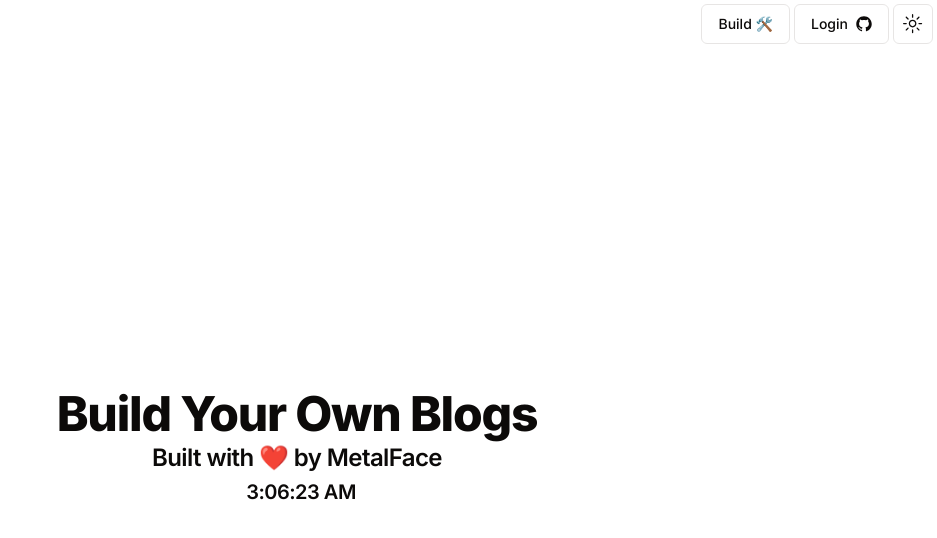
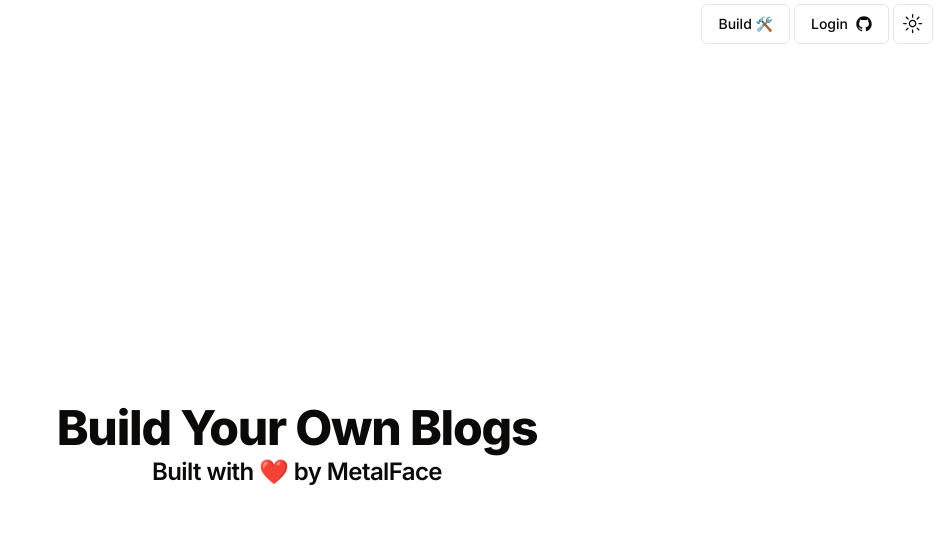
Before and after one commit to metal-face/blog-builder, a Next.js app: page / in a window 1280 px wide. Shown: the top 538 px of the page, without its empty margins (343-1280 px from the left). Built offline with nearby package versions, Linux system fonts and the light colour scheme.

Commit message:
Remove Clock component from HomeDisplay

```diff
--- a/components/home-display.tsx
+++ b/components/home-display.tsx
@@ -1,5 +1,4 @@
 import { TypographyH1 } from "@/components/typography/typography-h1";
-import { Clock } from "@/components/clock";
 import TypographyH3 from "./typography/typography-h3";
 
 export function HomeDisplay() {
@@ -7,7 +6,6 @@ export function HomeDisplay() {
         <div className="h-screen w-screen flex flex-col items-center justify-center">
             <TypographyH1 text={"Build Your Own Blogs"} />
             <TypographyH3 text={"Built with ❤️ by MetalFace"} />
-      <Clock />
         </div>
     );
 }
```
Lines whose indentation alone changed are shown as unchanged.
